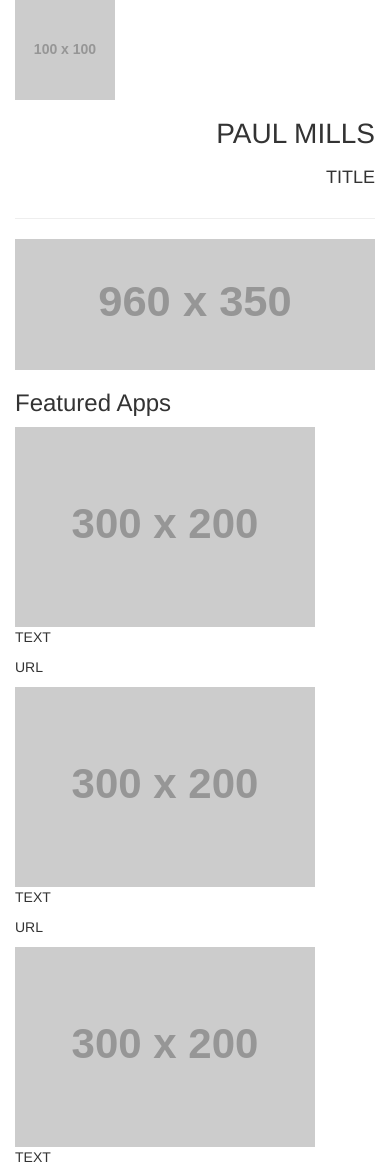
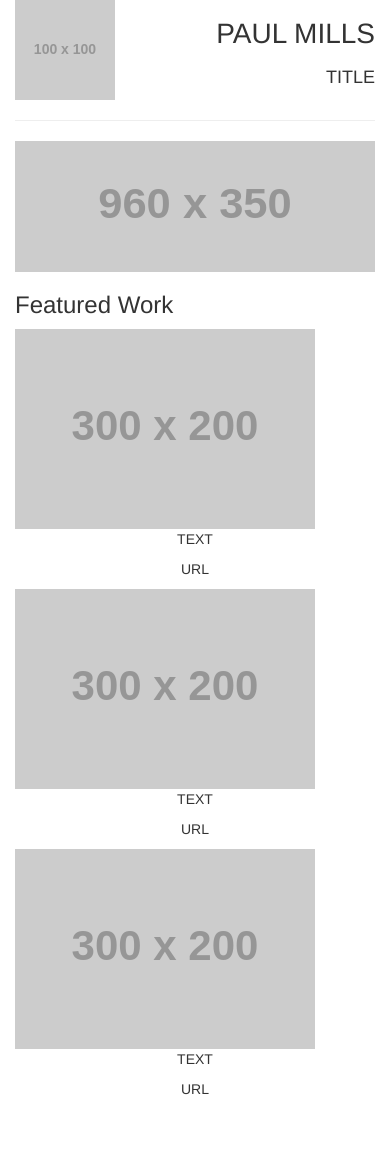
Before and after one commit to pmillssf/pmills_portfolio_project, a plain HTML site: page index.html in a window 390 px wide. Shown: the top 1170 px of the page. After the commit the page ends 1109 px from the top, so only its background shows below. Drawn offline with nearby package versions, Linux system fonts and the light colour scheme; placeholder pictures from the web are drawn by us.

Commit message:
Add text center and additional css class names

```diff
--- a/index.html
+++ b/index.html
@@ -16,10 +16,10 @@
   <body>
     <div class="container">
       <div class="row">
-        <div class="col-md-6">
-          <img src="http://placehold.it/100x100" alt="My Logo" class="photo">
+        <div class="col-md-6 col-sm-6 col-xs-6">
+          <img src="http://placehold.it/100x100" alt="My Logo" class="logo">
         </div>
-        <div class="col-md-6 text-right text-uppercase">
+        <div class="col-md-6 col-sm-6 col-xs-6 text-right text-uppercase">
           <h1>Paul Mills</h1>
           <h4>Title</h4>
         </div>
@@ -30,35 +30,35 @@
         </div>
       </div>
       <div class="row">
-        <div class="col-md-12">
-          <img src="http://placehold.it/960x350" alt="image" class="img-responsive">
+        <div class="col-md-12 col-sm-12 col-xs-12">
+          <img src="http://placehold.it/960x350" alt="image" class="img-responsive banner">
         </div>
       </div>
       <div class="row">
         <div class="col-md-12">
-          <h3>Featured Apps</h3>
+          <h3>Featured Work</h3>
         </div>
       </div>
       <div class="row">
-        <div class="col-md-4">
+        <div class="col-md-4 col-sm-4 app">
           <img src="http://placehold.it/300x200" alt="image" class="img-responsive photo">
           <div class="description">
-            <p class="appname text-uppercase">Text</p>
-            <p class="appurl">URL</p>
+            <p class="appname text-uppercase text-center">Text</p>
+            <p class="appurl text-center">URL</p>
           </div>
         </div>
-        <div class="col-md-4">
+        <div class="col-md-4 col-sm-4 app">
           <img src="http://placehold.it/300x200" alt="image" class="img-responsive photo">
           <div class="description">
-            <p class="appname text-uppercase">Text</p>
-            <p class="appurl">URL</p>
+            <p class="appname text-uppercase text-center">Text</p>
+            <p class="appurl text-center">URL</p>
           </div>
         </div>
-        <div class="col-md-4">
+        <div class="col-md-4 col-sm-4 app">
           <img src="http://placehold.it/300x200" alt="image" class="img-responsive photo">
           <div class="description">
-            <p class="appname text-uppercase">Text</p>
-            <p class="appurl">URL</p>
+            <p class="appname text-uppercase text-center">Text</p>
+            <p class="appurl text-center">URL</p>
           </div>
         </div>
       </div>
```
